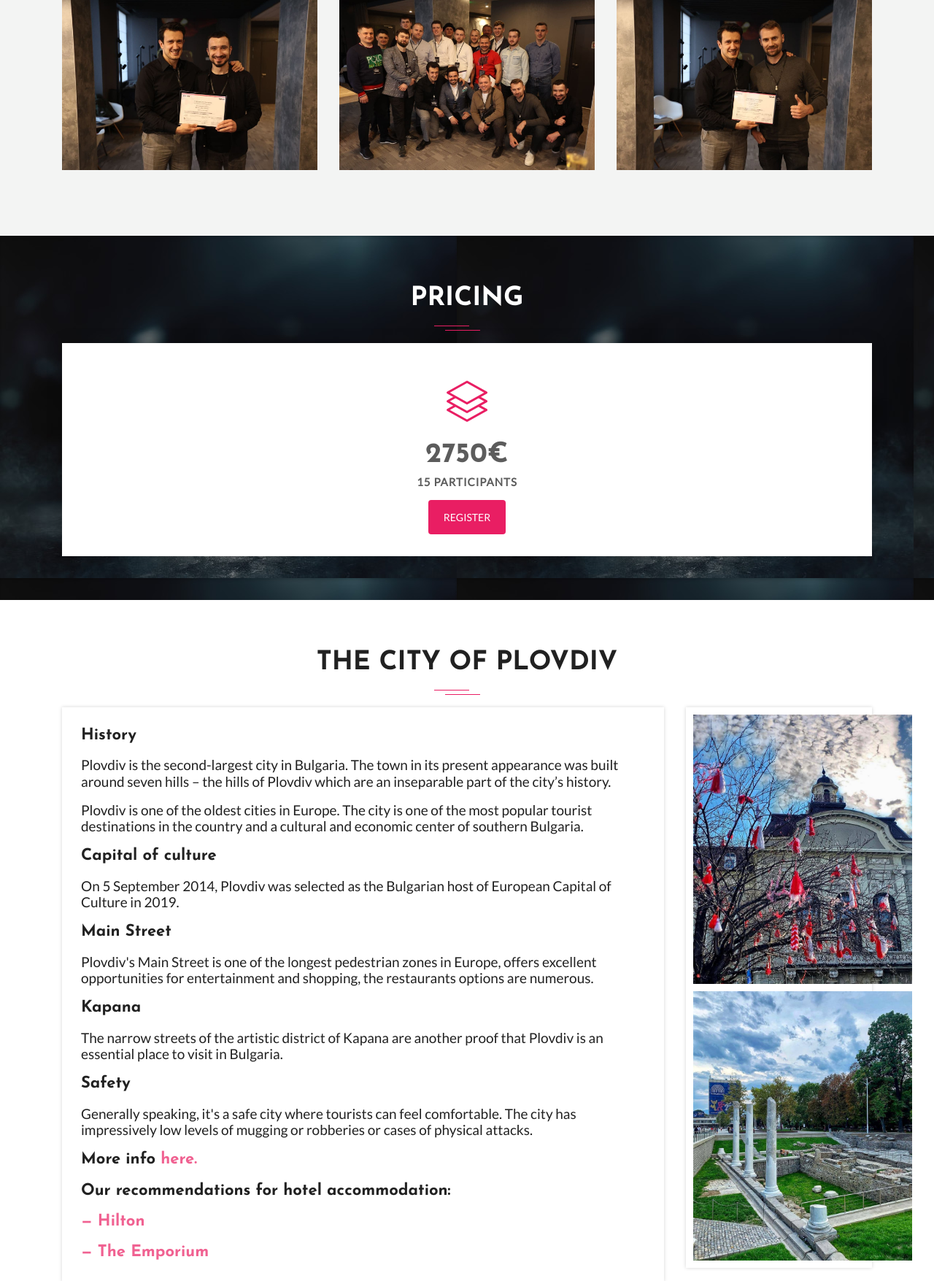
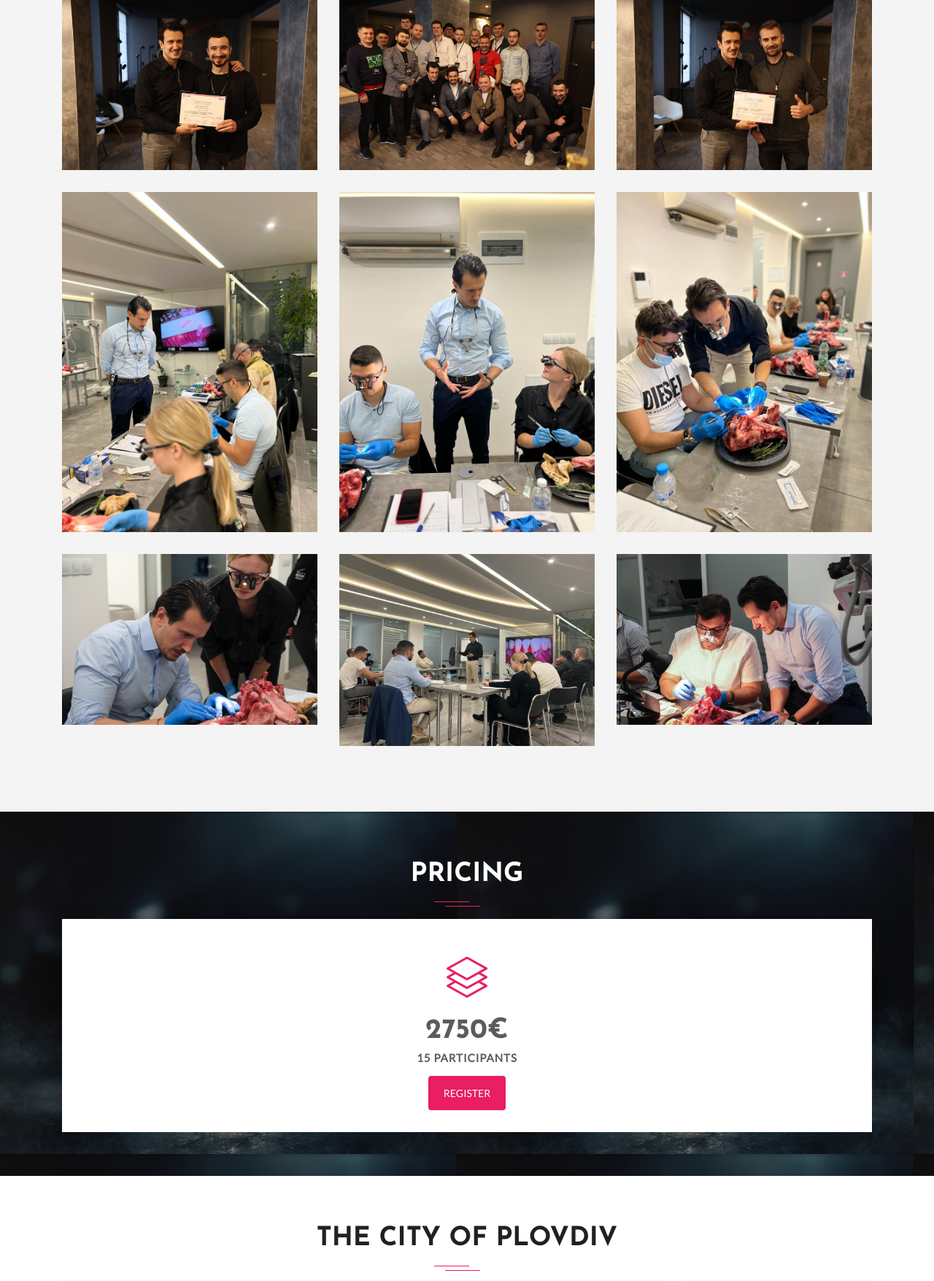
Before and after one commit to daraffleur/vencicourse, a Flask app: template app/templates/index.html in a window 1280 px wide. Shown: the part 3580-5335 px from the top of the page at 73% size. Run offline with Flask 2, Linux system fonts and the light colour scheme; the template is opened without the code that fills it, so the values that code supplies are empty, except form fields; form fields are guessed from the names that the template uses; some libraries are stand-ins or nearby versions; some web fonts are replaced.

Commit message:
[U]: course new photo

```diff
--- a/app/templates/index.html
+++ b/app/templates/index.html
@@ -1265,6 +1265,108 @@
               </div>
             </div>
           </div>
+
+          <div class="ccol-md-6 col-sm-6 col-lg-4">
+            <div class="gallery-box">
+              <div class="img-thumb">
+                <img
+                  class="img-fluid"
+                  src="assets/img/gallery/img-8.jpg"
+                  alt=""
+                />
+              </div>
+              <div class="overlay-box text-center my-xl-5">
+                <a class="lightbox" href="assets/img/gallery/img-8.jpg">
+                  <i class="lni-plus"></i>
+                </a>
+              </div>
+            </div>
+          </div>
+
+          <div class="ccol-md-6 col-sm-6 col-lg-4">
+            <div class="gallery-box">
+              <div class="img-thumb">
+                <img
+                  class="img-fluid"
+                  src="assets/img/gallery/img-9.jpg"
+                  alt=""
+                />
+              </div>
+              <div class="overlay-box text-center my-xl-5">
+                <a class="lightbox" href="assets/img/gallery/img-9.jpg">
+                  <i class="lni-plus"></i>
+                </a>
+              </div>
+            </div>
+          </div>
+
+          <div class="ccol-md-6 col-sm-6 col-lg-4">
+            <div class="gallery-box">
+              <div class="img-thumb">
+                <img
+                  class="img-fluid"
+                  src="assets/img/gallery/img-10.jpg"
+                  alt=""
+                />
+              </div>
+              <div class="overlay-box text-center my-xl-5">
+                <a class="lightbox" href="assets/img/gallery/img-10.jpg">
+                  <i class="lni-plus"></i>
+                </a>
+              </div>
+            </div>
+          </div>
+
+          <div class="ccol-md-6 col-sm-6 col-lg-4">
+            <div class="gallery-box">
+              <div class="img-thumb">
+                <img
+                  class="img-fluid"
+                  src="assets/img/gallery/img-11.jpg"
+                  alt=""
+                />
+              </div>
+              <div class="overlay-box text-center">
+                <a class="lightbox" href="assets/img/gallery/img-11.jpg">
+                  <i class="lni-plus"></i>
+                </a>
+              </div>
+            </div>
+          </div>
+
+          <div class="ccol-md-6 col-sm-6 col-lg-4">
+            <div class="gallery-box">
+              <div class="img-thumb">
+                <img
+                  class="img-fluid"
+                  src="assets/img/gallery/img-12.jpg"
+                  alt=""
+                />
+              </div>
+              <div class="overlay-box text-center">
+                <a class="lightbox" href="assets/img/gallery/img-12.jpg">
+                  <i class="lni-plus"></i>
+                </a>
+              </div>
+            </div>
+          </div>
+
+          <div class="ccol-md-6 col-sm-6 col-lg-4">
+            <div class="gallery-box">
+              <div class="img-thumb">
+                <img
+                  class="img-fluid"
+                  src="assets/img/gallery/img-14.jpg"
+                  alt=""
+                />
+              </div>
+              <div class="overlay-box text-center">
+                <a class="lightbox" href="assets/img/gallery/img-14.jpg">
+                  <i class="lni-plus"></i>
+                </a>
+              </div>
+            </div>
+          </div>
         </div>
       </div>
     </section>
```
Also changed, not shown: app/assets/img/gallery/img-10.JPG (added), app/assets/img/gallery/img-11.JPG (added), app/assets/img/gallery/img-12.JPG (added), app/assets/img/gallery/img-13.JPG (added), app/assets/img/gallery/img-14.JPG (added), app/assets/img/gallery/img-8.jpg (added), app/assets/img/gallery/img-9.JPG (added).
